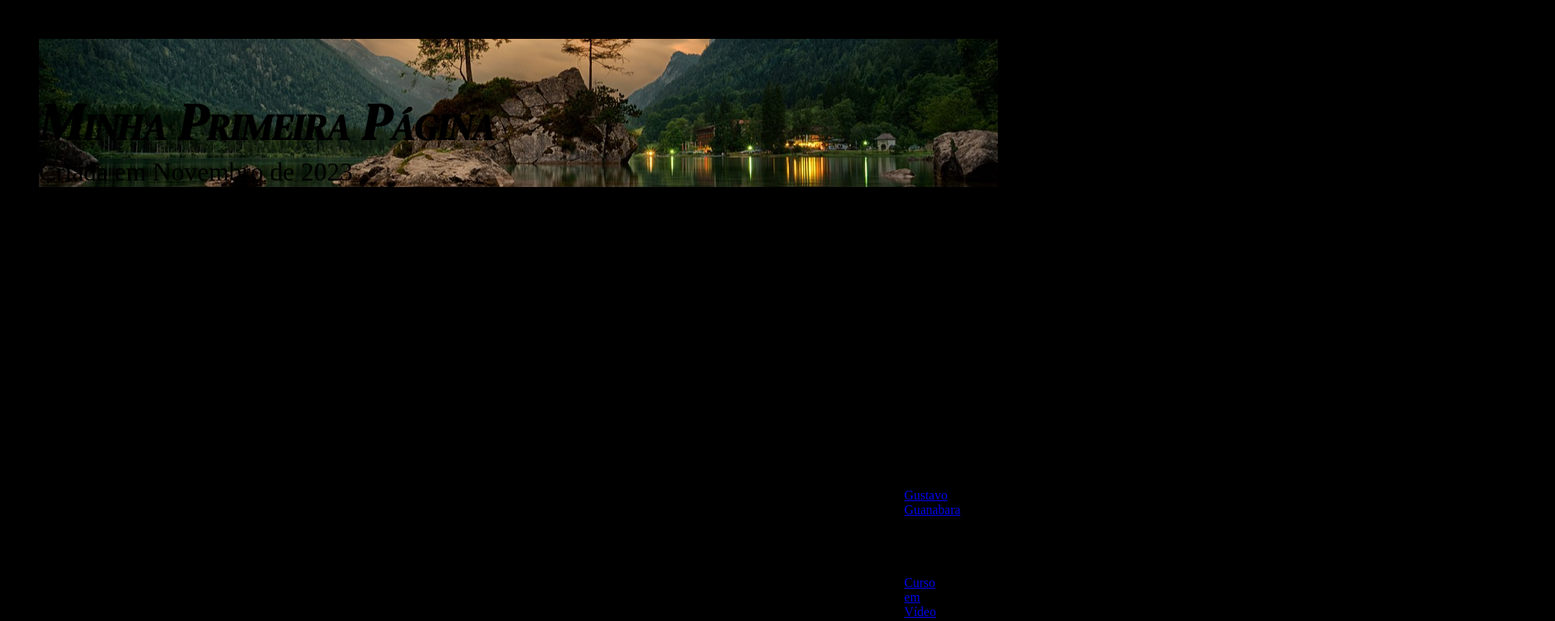
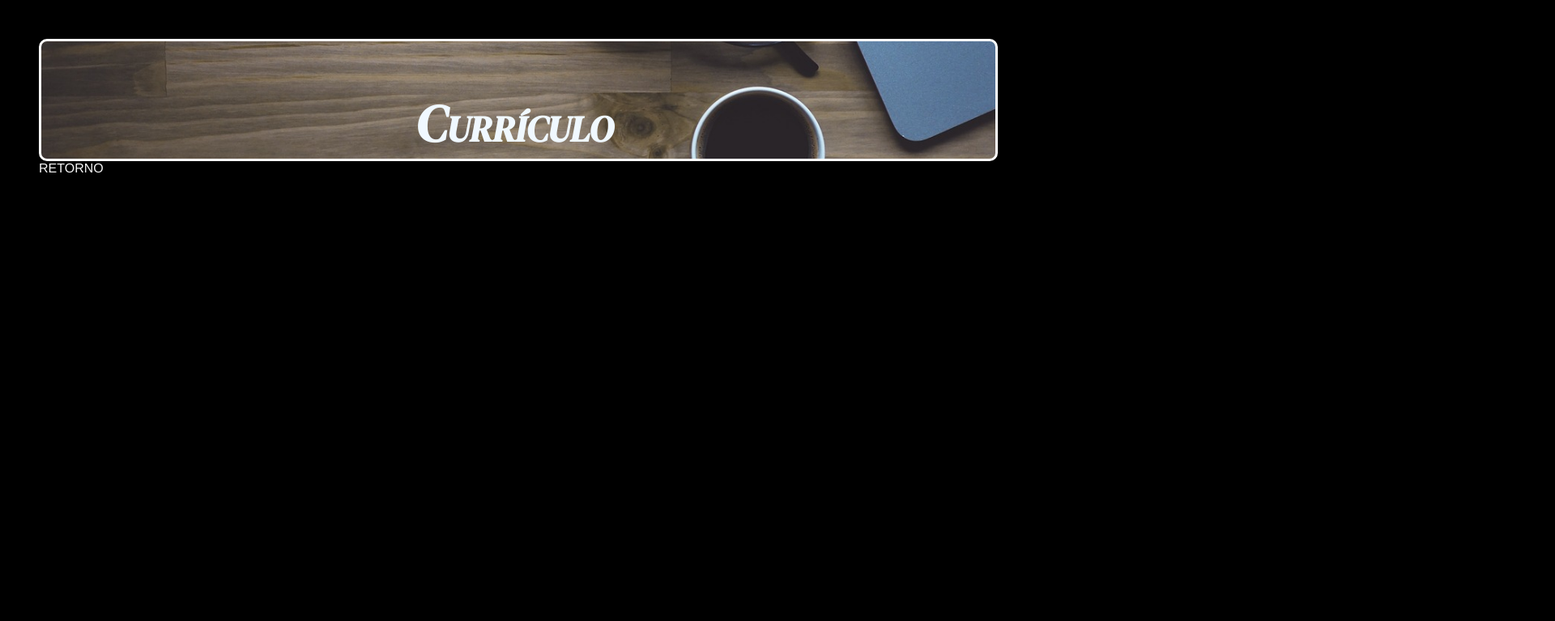
Before and after one commit to willbelfi/HTML-CSS, a plain HTML site: page Portifolio/pag001.html in a window 1280 px wide. Shown: the top 767 px of the page at 81% size, 1920 px wide, since content can reach past the window. Drawn offline with Linux system fonts and the light colour scheme; a web font is replaced by a local one.

```diff
--- a/Portifolio/estilo/style.css
+++ b/Portifolio/estilo/style.css
@@ -24,18 +24,33 @@ header.principal{
     background-position: right center;
     padding-right: 10px;text-align: center;
     font-family: Georgia, 'Times New Roman', Times, serif;
-    padding-bottom: 5%;
     color: aliceblue;
     border: 3px solid white;
-    border-radius: 24px;
+    border-radius: 10px;
+}
+header.principal2{
+    background-image: url("../Imagem/workspace.jpg");
+    background-size: cover;
+    background-repeat: no-repeat;
+    background-position: right center;
+    padding-right: 10px;text-align: center;
+    font-family: Georgia, 'Times New Roman', Times, serif;
+    color: aliceblue;
+    border: 3px solid white;
+    border-radius: 10px;
+}
 
-}
 .link a{
     font-family: 'Franklin Gothic Medium', 'Arial Narrow', Arial, sans-serif;
     color: whitesmoke;
     text-decoration: none;
     font-size: 1em;
-
+}
+.link2 a{
+    font-family: 'Franklin Gothic Medium', 'Arial Narrow', Arial, sans-serif;
+    color: whitesmoke;
+    text-decoration: none;
+    font-size: 1em;
 }
 ul{
     list-style-type: none;
@@ -59,11 +74,9 @@ header.pag2{
     background-position: center center;
 }
 section{
-    padding: 9px;
-    padding-right: 90.2%;
-    padding-left: 90%;
-    margin: 3px;
-    box-shadow: 6px 6px 13px black;
+    padding: 0%;
+    margin: 0%;
+
 }
 section > h3{
     background-color: white;
@@ -76,19 +89,12 @@ section > h3{
     border-radius: 10px;
     padding: 10px;
 }
-/*.redes{
-    width: 100%;
-    height: 100%;
-    text-decoration: none;
-    color: white;
-    size: 2em;
-}*/
-
 main img{
     width: 100px;
     height: 100px;
     display: flex;
     justify-content: center;
+
 }
 main{
     display: flex;
@@ -101,12 +107,9 @@ main a{
     font-size: 1em;
     text-decoration: none;
     color: white;
-}
+  }
 a:hover{
     color: orangered ;
-}
-main p{
-    margin-top: 10px;
 }
 footer{
     background-color: rgb(255, 255, 255);
@@ -114,6 +117,7 @@ footer{
     text-align: center;
     padding: auto;
     font-size: 1.5em;
+    border-radius: 10px;
 }
 footer a{
         font-family: 'Franklin Gothic Medium', 'Arial Narrow', Arial, sans-serif;
--- a/Portifolio/pag001.html
+++ b/Portifolio/pag001.html
@@ -3,27 +3,15 @@
 <head>
     <meta charset="UTF-8">
     <meta name="viewport" content="width=device-width, initial-scale=1.0">
-    <title>novembro de 2023</title>
+    <title>Currículo</title>
     <link rel="stylesheet" href="estilo/style.css">
 </head>
 <body>
-    <header class="pag2">
-        <h1>Minha Primeira Página</h1>
-        <p>Criada em Novembro de 2023</p>
+    <header class="principal2">
+        <h1>Currículo</h1>
     </header>
-    <section class="normal">
-        <p>Aqui farei meu portifólio profissional onde  farei mudanças e melhorias conforme vou aprendendo no curso que estou fazendo com o <a href="https://gustavoguanabara.github.io/" target="_blank" rel="external">Gustavo Guanabara</a> no Youtube, no canal <a href="https://www.youtube.com/@CursoemVideo" target="_blank" rel="external"> Curso em Vídeo</a>.</p><br>
-        <br>
-
-    </section>
-    <section class="imagem02">
-        <p>Cada modificação, irei mandar a anteriror e datando para vê a evolução.</p>
-        <a href="index.html" rel="prev">VOLTAR À PÁGINA PRINCIPAL</a>
-    </section>
-    <footer>
-        <p>Criado por <a href="https://github.com/willbelfi" target="_blank" rel="external">Willy Belfi</a> <br>
-            versão 1.0 28/09/23</p>
-    </footer>
-
+    <div class="link2">
+        <a href="index.html">RETORNO</a>
+    </div>
 </body>
 </html>
```
Also changed, not shown: Portifolio/index.html (+1 -1 lines).
